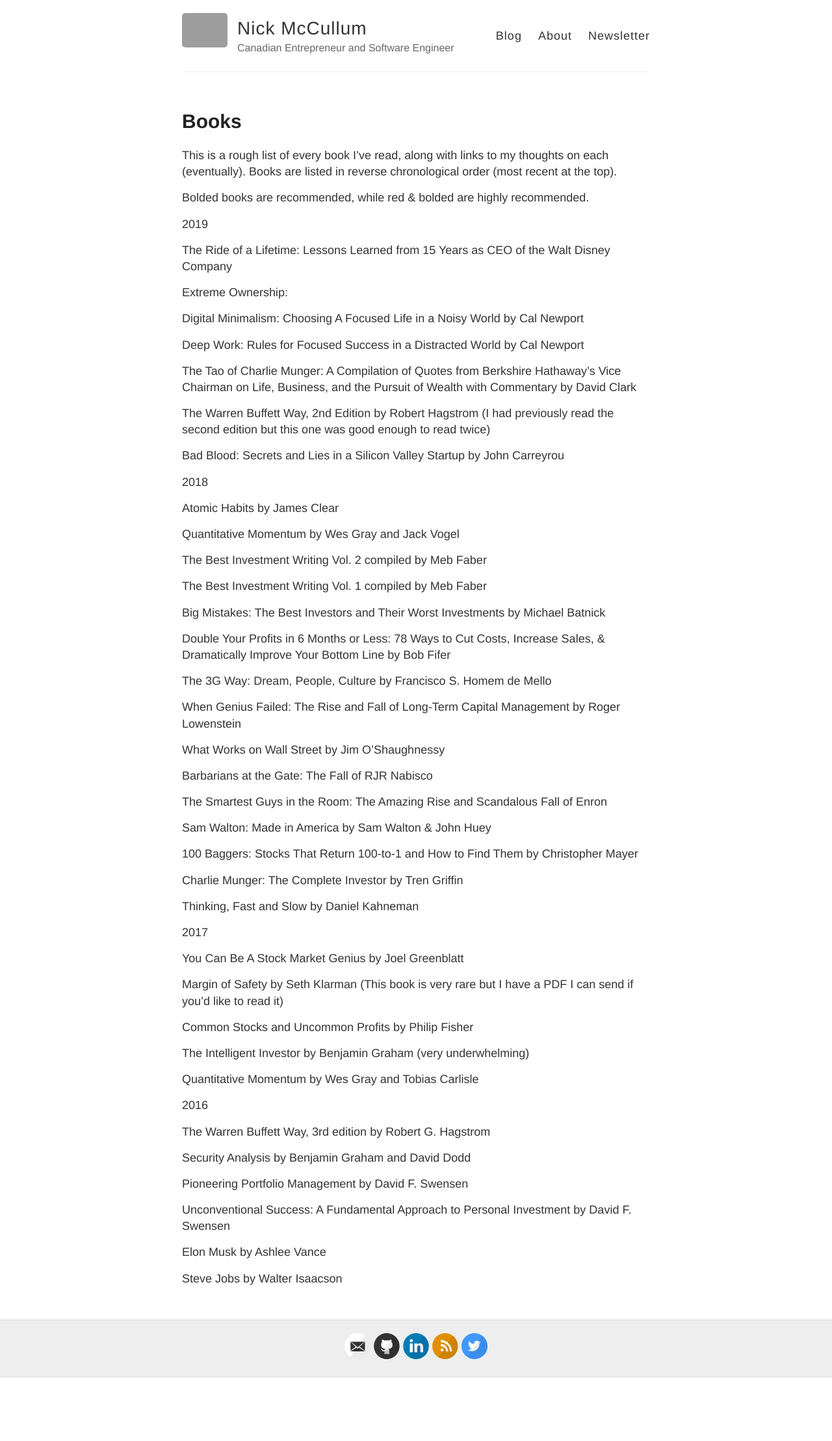
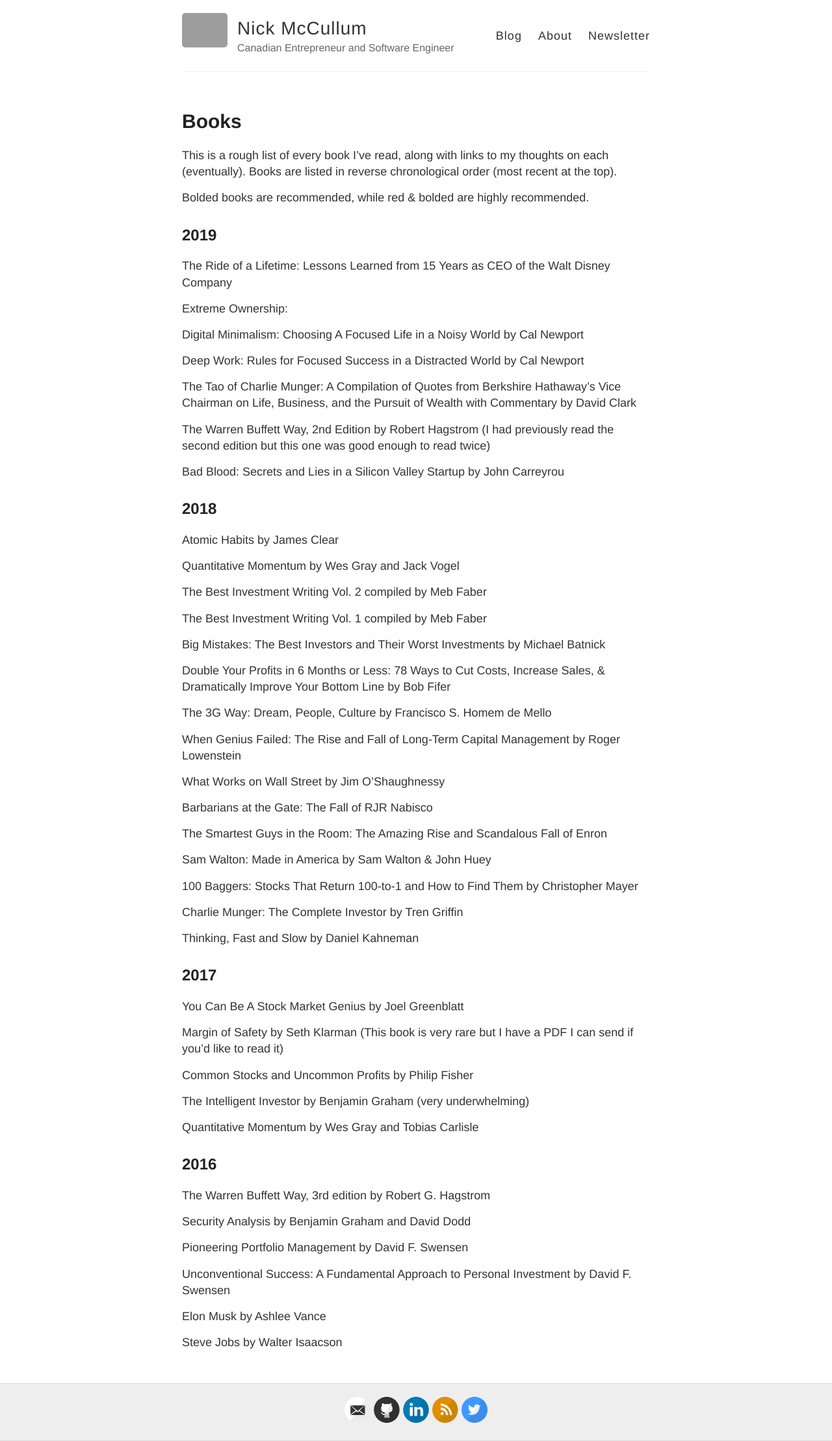
Before and after one commit to rosyberti/website, a Jekyll site: the page built from books.md, in a window 1280 px wide. Shown: the whole page at 65% size. Built offline with Jekyll 4.4.1, drawn with Linux system fonts in a browser that asks for light colours; before the commit the page ends 2120 px from its top, so only the background shows below that; grey boxes are pictures that could not be loaded.

Commit message:
made years ## headers

```diff
--- a/books.md
+++ b/books.md
@@ -8,7 +8,7 @@
 
 Bolded books are recommended, while red & bolded are highly recommended.
 
-2019
+## 2019
 
 The Ride of a Lifetime: Lessons Learned from 15 Years as CEO of the Walt Disney Company
 
@@ -24,7 +24,7 @@
 
 Bad Blood: Secrets and Lies in a Silicon Valley Startup by John Carreyrou
 
-2018
+## 2018
 
 Atomic Habits by James Clear
 
@@ -56,7 +56,7 @@
 
 Thinking, Fast and Slow by Daniel Kahneman
 
-2017
+## 2017
 
 You Can Be A Stock Market Genius by Joel Greenblatt
 
@@ -68,7 +68,7 @@
 
 Quantitative Momentum by Wes Gray and Tobias Carlisle
 
-2016
+## 2016
 
 The Warren Buffett Way, 3rd edition by Robert G. Hagstrom
 
```
